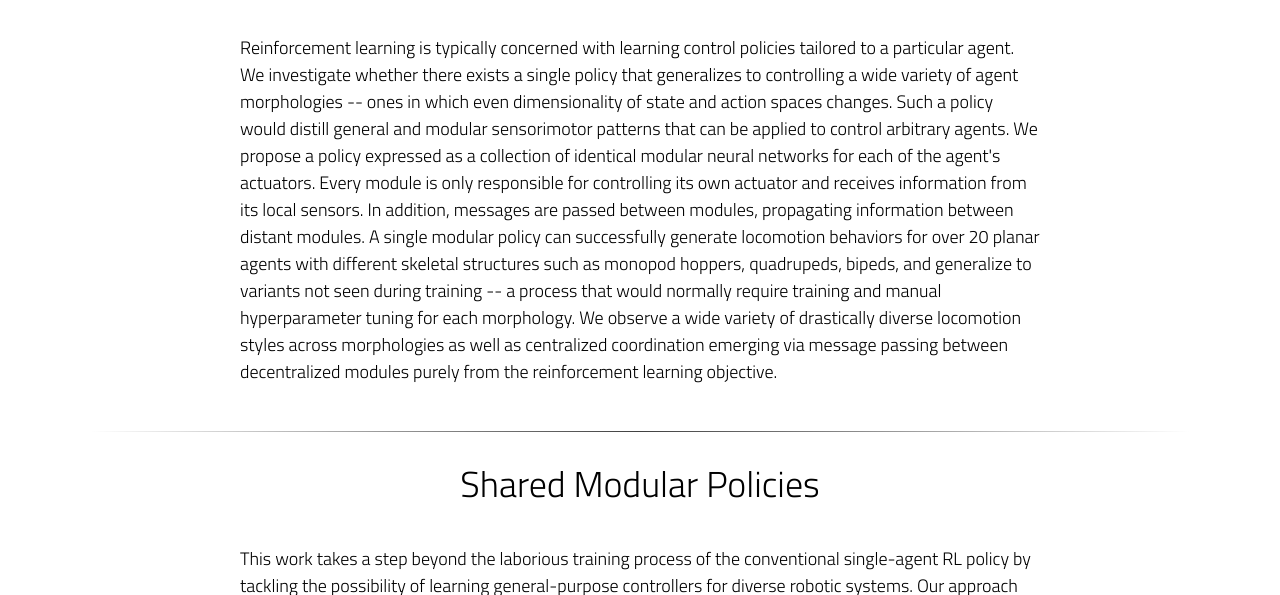
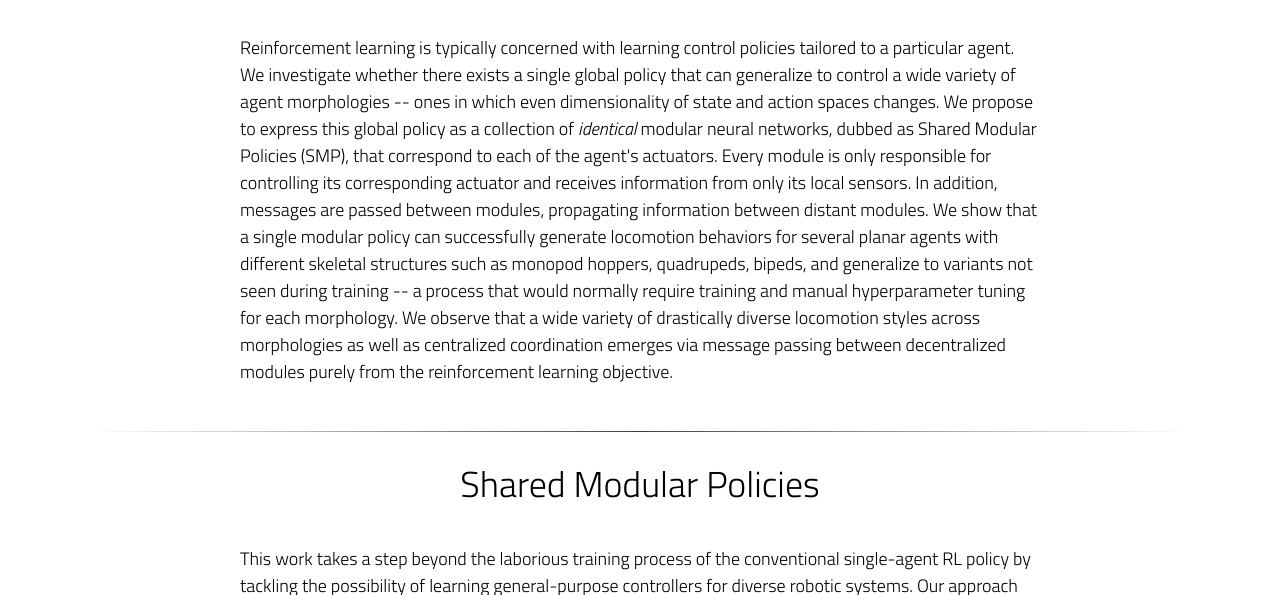
Before and after one commit to huangwl18/modular-rl, a plain HTML site: page index.html in a window 1280 px wide. Shown: the part 829-1424 px from the top of the page. Drawn offline with Linux system fonts and the light colour scheme; a script that the page names is missing.

Commit message:
Update index.html

```diff
--- a/index.html
+++ b/index.html
@@ -241,7 +241,7 @@
       <br>
 
       <div style="width:800px; margin:0 auto; text-align=right;">
-        Reinforcement learning is typically concerned with learning control policies tailored to a particular agent. We investigate whether there exists a single policy that generalizes to controlling a wide variety of agent morphologies -- ones in which even dimensionality of state and action spaces changes. Such a policy would distill general and modular sensorimotor patterns that can be applied to control arbitrary agents. We propose a policy expressed as a collection of identical modular neural networks for each of the agent's actuators. Every module is only responsible for controlling its own actuator and receives information from its local sensors. In addition, messages are passed between modules, propagating information between distant modules. A single modular policy can successfully generate locomotion behaviors for over 20 planar agents with different skeletal structures such as monopod hoppers, quadrupeds, bipeds, and generalize to variants not seen during training -- a process that would normally require training and manual hyperparameter tuning for each morphology. We observe a wide variety of drastically diverse locomotion styles across morphologies as well as centralized coordination emerging via message passing between decentralized modules purely from the reinforcement learning objective.
+        Reinforcement learning is typically concerned with learning control policies tailored to a particular agent. We investigate whether there exists a single global policy that can generalize to control a wide variety of agent morphologies -- ones in which even dimensionality of state and action spaces changes. We propose to express this global policy as a collection of <i>identical</i> modular neural networks, dubbed as Shared Modular Policies (SMP), that correspond to each of the agent's actuators. Every module is only responsible for controlling its corresponding actuator and receives information from only its local sensors. In addition, messages are passed between modules, propagating information between distant modules. We show that a single modular policy can successfully generate locomotion behaviors for several planar agents with different skeletal structures such as monopod hoppers, quadrupeds, bipeds, and generalize to variants not seen during training -- a process that would normally require training and manual hyperparameter tuning for each morphology. We observe that a wide variety of drastically diverse locomotion styles across morphologies as well as centralized coordination emerges via message passing between decentralized modules purely from the reinforcement learning objective.
       </div>
       <br><hr>
 
```
